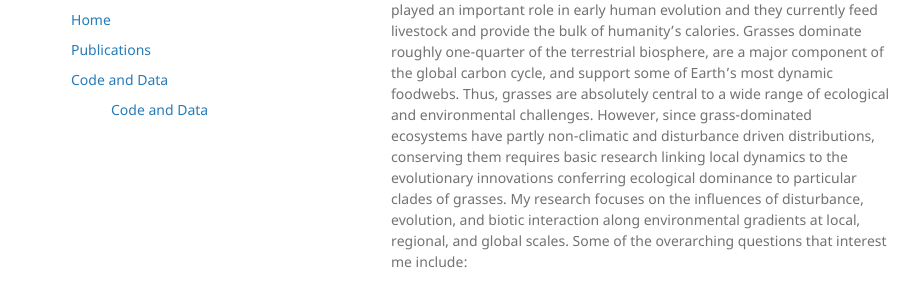
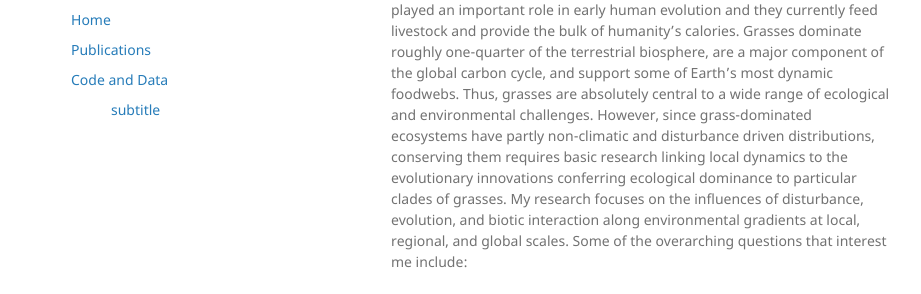
Before and after one commit to griffithdan/griffithdan.github.io, a Jekyll site: the page built from index.md, in a window 1280 px wide. Shown: the part 206-500 px from the top of the page, without its empty margins (179-1100 px from the left). Built offline with Jekyll 4.4.1, drawn with Linux system fonts in a browser that asks for light colours; our own code applies the rules of GitHub Pages for plain Markdown files.

Commit message:
Update navigation.yml

```diff
--- a/_data/navigation.yml
+++ b/_data/navigation.yml
@@ -5,5 +5,5 @@
 - title: Code and Data
   url: /pages/code_and_data/
   sublinks:
-      - title: Code and Data
+      - title: subtitle
         url: /pages/code_and_data/publications.html
```
